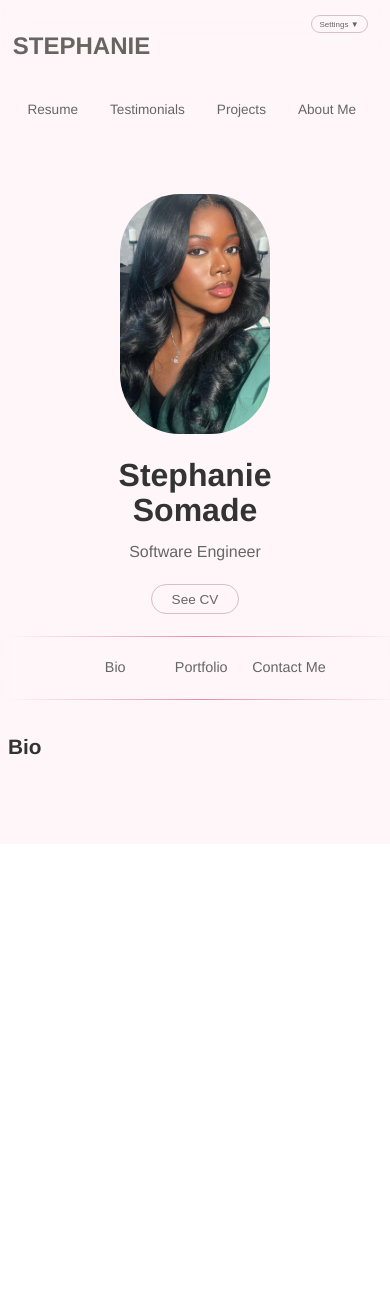
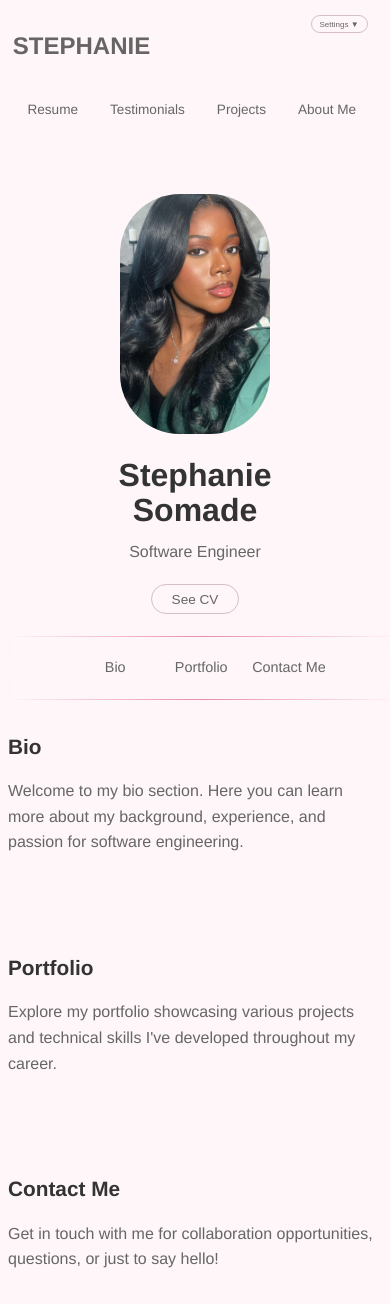
Before and after one commit to stephaniesomade/portfolio-showcase, a React (Vite) app: page / in a window 390 px wide. Shown: the top 1306 px of the page. Before the commit the page ends 844 px from the top, so only its background shows below. Built offline with nearby package versions, Linux system fonts and the light colour scheme.

Commit message:
(feat): Add interactive sections on home page

```diff
--- a/src/pages/Home.tsx
+++ b/src/pages/Home.tsx
@@ -6,7 +6,7 @@ export default function Home() {
   const navigate = useNavigate();
 
   const handleSeeCV = () => {
-     navigate('/resume')
+    navigate('/resume')
   }
 
   return (
@@ -26,6 +26,15 @@ export default function Home() {
       </nav>
       <section id="bio" className="bio-section">
         <h2>Bio</h2>
+        <p>Welcome to my bio section. Here you can learn more about my background, experience, and passion for software engineering.</p>
+      </section>
+      <section id="portfolio" className="portfolio-section">
+        <h2>Portfolio</h2>
+        <p>Explore my portfolio showcasing various projects and technical skills I've developed throughout my career.</p>
+      </section>
+      <section id="contact" className="contact-section">
+        <h2>Contact Me</h2>
+        <p>Get in touch with me for collaboration opportunities, questions, or just to say hello!</p>
       </section>
     </div>
   );
--- a/src/styles/Home.css
+++ b/src/styles/Home.css
@@ -1,4 +1,9 @@
 @import url('https://fonts.googleapis.com/css2?family=Poppins:wght@400;500;600&display=swap');
+
+/* Smooth scrolling for the entire page */
+html {
+  scroll-behavior: smooth;
+}
 
 body {
   margin: 0;
@@ -147,14 +152,23 @@ body {
   color: #333;
 }
 
-.bio-section {
+.bio-section, .portfolio-section, .contact-section {
   padding: 2rem;
+  margin-bottom: 2rem;
+  scroll-margin-top: 100px;
 }
 
-.bio-section h2 {
+.bio-section h2, .portfolio-section h2, .contact-section h2 {
   font-size: 1.5rem;
   color: #333;
   margin-bottom: 1rem;
+}
+
+.bio-section p, .portfolio-section p, .contact-section p {
+  font-size: 1rem;
+  color: #666;
+  line-height: 1.6;
+  max-width: 800px;
 }
 
 /* Tablet Responsiveness */
@@ -194,15 +208,16 @@ body {
     justify-content: center;
   }
 
-  .bio-section {
+  .bio-section, .portfolio-section, .contact-section {
     padding: 2rem;
+    scroll-margin-top: 80px;
   }
 }
 
 /* Mobile Responsiveness */
 @media (max-width: 768px) {
   .title {
-    padding-top: 100px; /* Increased to clear the navbar */
+    padding-top: 100px;
   }
 
   .top-nav {
@@ -262,8 +277,9 @@ body {
     min-width: 80px;
   }
 
-  .bio-section {
+  .bio-section, .portfolio-section, .contact-section {
     padding: 1.5rem 1rem;
+    scroll-margin-top: 120px;
   }
 }
 
@@ -329,11 +345,12 @@ body {
     min-width: 70px;
   }
 
-  .bio-section {
+  .bio-section, .portfolio-section, .contact-section {
     padding: 1rem 0.5rem;
+    scroll-margin-top: 140px;
   }
 
-  .bio-section h2 {
+  .bio-section h2, .portfolio-section h2, .contact-section h2 {
     font-size: 1.3rem;
   }
 }
```
